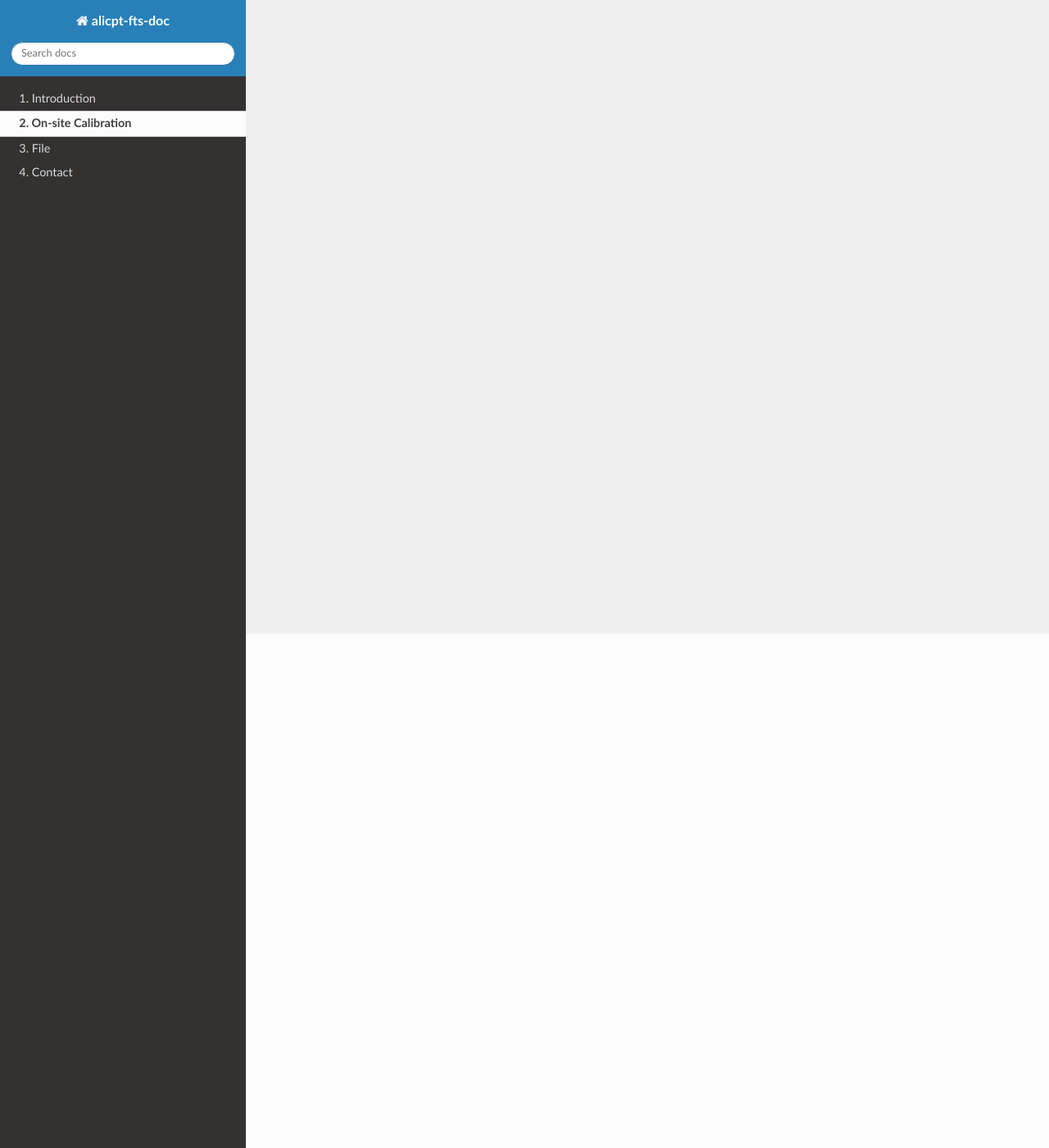
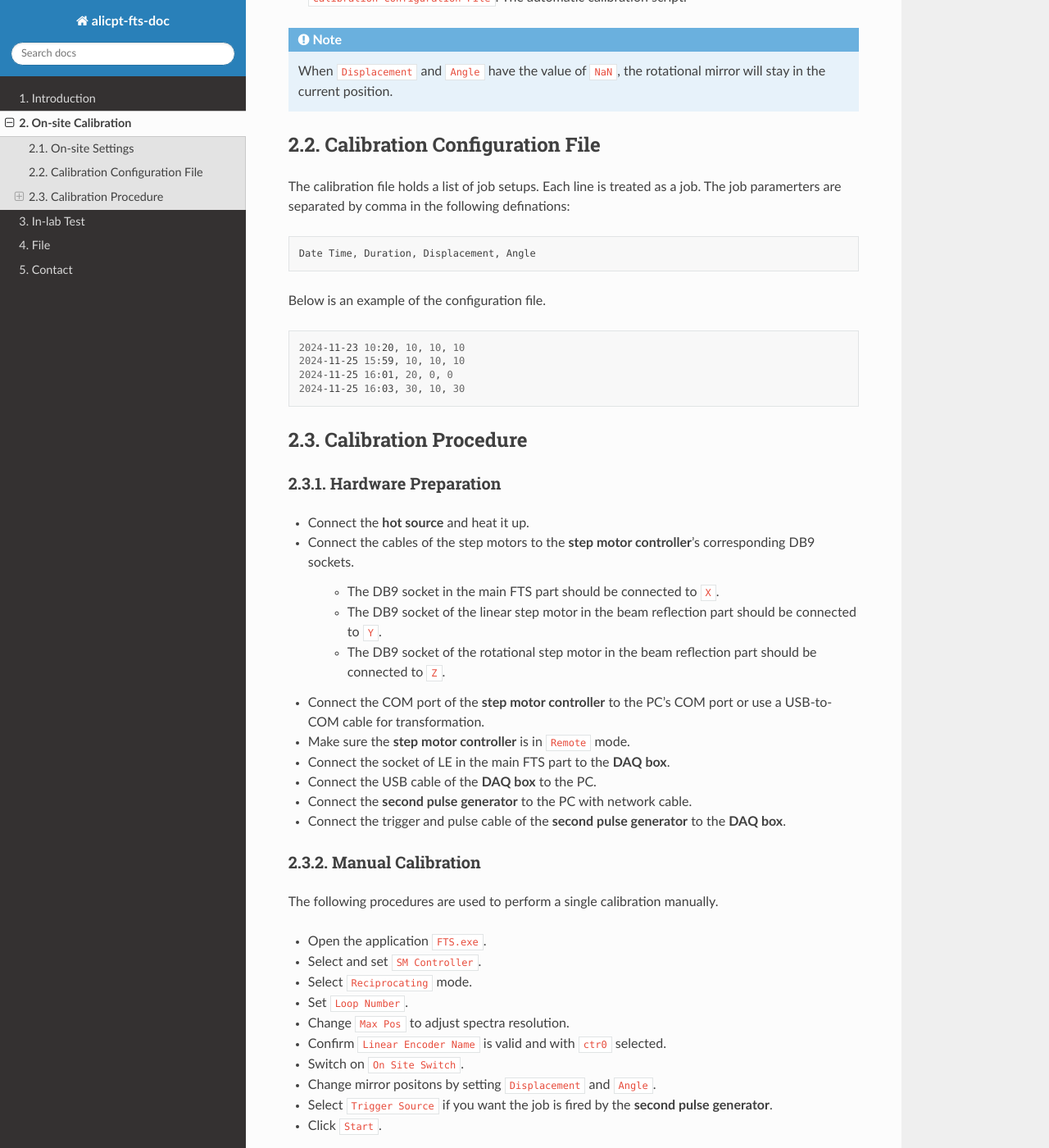
Before and after one commit to jenuis/alicpt-fts-doc, a Sphinx documentation site: the page built from source/calibration.rst, in a window 1280 px wide and 1400 px high, scrolled down 627 px. Shown: the whole window at 82% size. Built offline with Sphinx 7.4.7 and the Read the Docs theme 3.1.0, drawn with Linux system fonts in a browser that asks for light colours; some of the changed text lies outside the part shown.

Commit message:
Write calibration doc

```diff
--- a/source/calibration.rst
+++ b/source/calibration.rst
@@ -3,6 +3,88 @@
 On-site Calibration
 ===================
 
-to be continued
+On-site Settings
+----------------
+The On-site settings are enabled by swithing on the ``On Site Switch``.
 
 .. image:: pic/fts_onsite_settings.jpg
+
+- ``Displacement``: Change the distance of the rotational mirror to the beam expansion part.
+- ``Angle``: Change the angle of the rotational mirror.
+- ``Local Host``: The IP and port for the local UDP service.
+- ``Target Host``: The IP and port of the remote **second pulse generator**.
+- ``Calibration Configuration File``: The automatic calibration script.
+
+.. note::
+    When ``Displacement`` and ``Angle`` have the value of ``NaN``, the rotational mirror will stay in the current position.
+
+Calibration Configuration File
+------------------------------
+The calibration file holds a list of job setups. Each line is treated as a job. The job paramerters are separated by comma in the following definations:
+
+.. code-block:: bash
+
+    Date Time, Duration, Displacement, Angle
+
+Below is an example of the configuration file.
+
+.. code-block:: bash
+
+    2024-11-23 10:20, 10, 10, 10
+    2024-11-25 15:59, 10, 10, 10
+    2024-11-25 16:01, 20, 0, 0
+    2024-11-25 16:03, 30, 10, 30
+
+Calibration Procedure
+----------------------
+
+----------------------
+Hardware Preparation
+----------------------
+- Connect the **hot source** and heat it up.
+- Connect the cables of the step motors to the **step motor controller**'s corresponding DB9 sockets.
+
+    + The DB9 socket in the main FTS part should be connected to ``X``.
+    + The DB9 socket of the linear step motor in the beam reflection part should be connected to ``Y``.
+    + The DB9 socket of the rotational step motor in the beam reflection part should be connected to ``Z``.
+
+- Connect the COM port of the **step motor controller** to the PC's COM port or use a USB-to-COM cable for transformation.
+- Make sure the **step motor controller** is in ``Remote`` mode.
+- Connect the socket of LE in the main FTS part to the **DAQ box**.
+- Connect the USB cable of the **DAQ box** to the PC.
+- Connect the **second pulse generator** to the PC with network cable.
+- Connect the trigger and pulse cable of the **second pulse generator** to the **DAQ box**.
+
+------------------
+Manual Calibration
+------------------
+The following procedures are used to perform a single calibration manually.
+
+- Open the application ``FTS.exe``.
+- Select and set ``SM Controller``.
+- Select ``Reciprocating`` mode.
+- Set ``Loop Number``.
+- Change ``Max Pos`` to adjust spectra resolution.
+- Confirm ``Linear Encoder Name`` is valid and with ``ctr0`` selected.
+- Switch on ``On Site Switch``.
+- Change mirror positons by setting ``Displacement`` and ``Angle``.
+- Select ``Trigger Source`` if you want the job is fired by the **second pulse generator**.
+- Click ``Start``.
+
+------------------------
+Automatic Calibration
+------------------------
+The procedures are generally similar to :ref:`Manual Calibration` but with the ``Calibration Configuration File`` being set.
+
+- Open the application ``FTS.exe``.
+- Select and set ``SM Controller``.
+- Select ``Reciprocating`` mode.
+- Change ``Max Pos`` to adjust spectra resolution.
+- Confirm ``Linear Encoder Name`` is valid and with ``ctr0`` selected.
+- Switch on ``On Site Switch``.
+- Select the ``Calibration Configuration File``.
+- Select ``Trigger Source``.
+- Click ``Start``.
+
+.. note::
+    ``Loop Number`` is no long valid, since the job is stopped by **Duration** in the calibration configuration file.
--- a/source/contact.rst
+++ b/source/contact.rst
@@ -8,4 +8,4 @@ The Ali-CPT FTS system is developed by the Electron Cyclotron Emission (ECE) gro
 - Hardware: `Tianfu Zhou <mailto:zhoutianfu@ipp.ac.cn>`_
 - Software: Dr. `Xiang LIU <mailto:xliu@ipp.ac.cn>`_
 
-Contributors: H. L. Zhao, S. Y. Meng, Z. Y. Zhu, and A. Ti
+Contributors: H. L. Zhao, S. Y. Meng, O. Yang, Z. Y. Zhu, and A. Ti
--- a/source/index.rst
+++ b/source/index.rst
@@ -13,6 +13,7 @@ The Ali CMB Polarization Telescope (Ali-CPT) is built to measure the CMB B-mode
 
    introduction
    calibration
+   inlab
    file
    contact
 
--- /dev/null
+++ b/source/inlab.rst
@@ -0,0 +1,6 @@
+.. inlab
+
+In-lab Test
+===================
+
+to be continued
```
